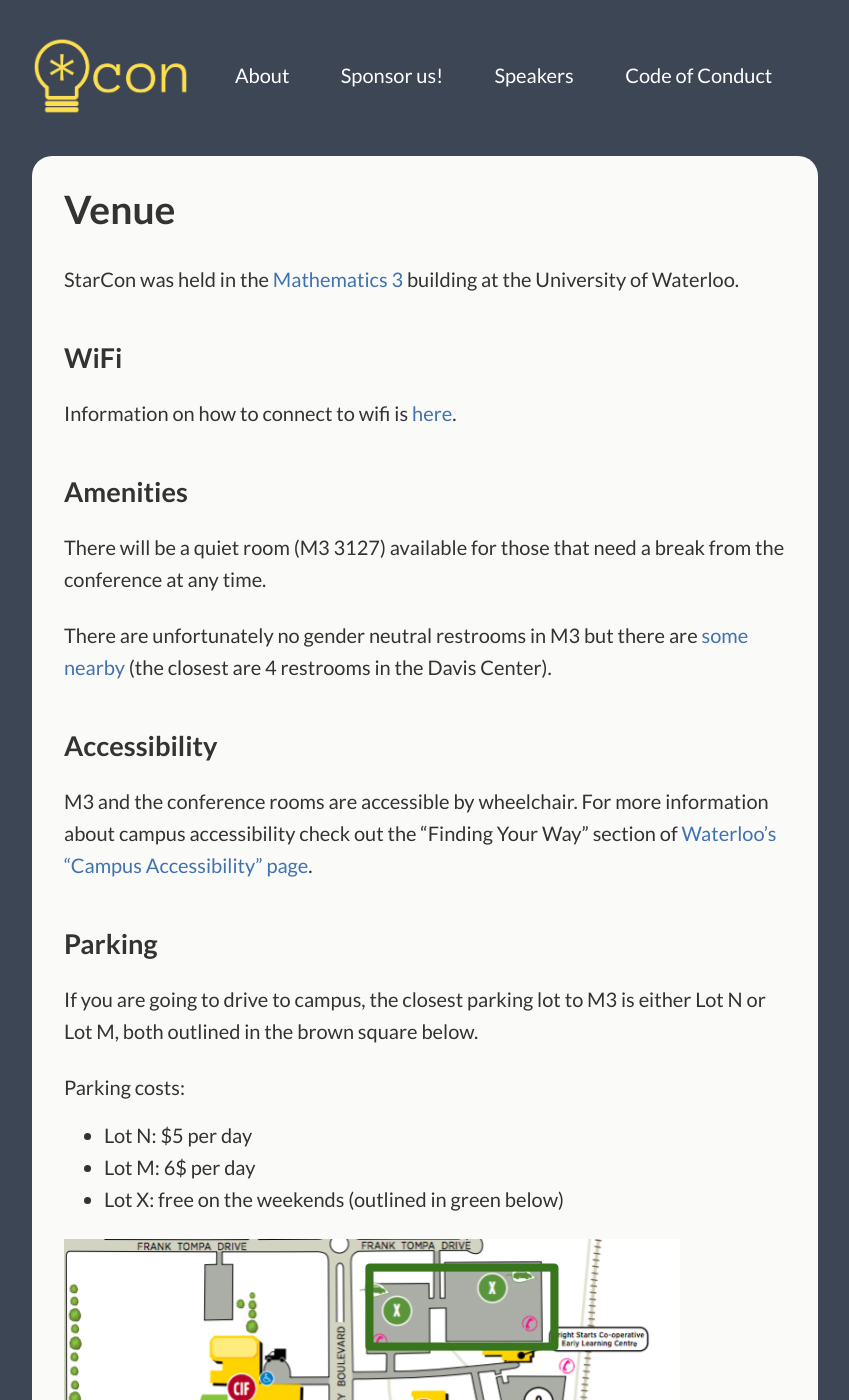
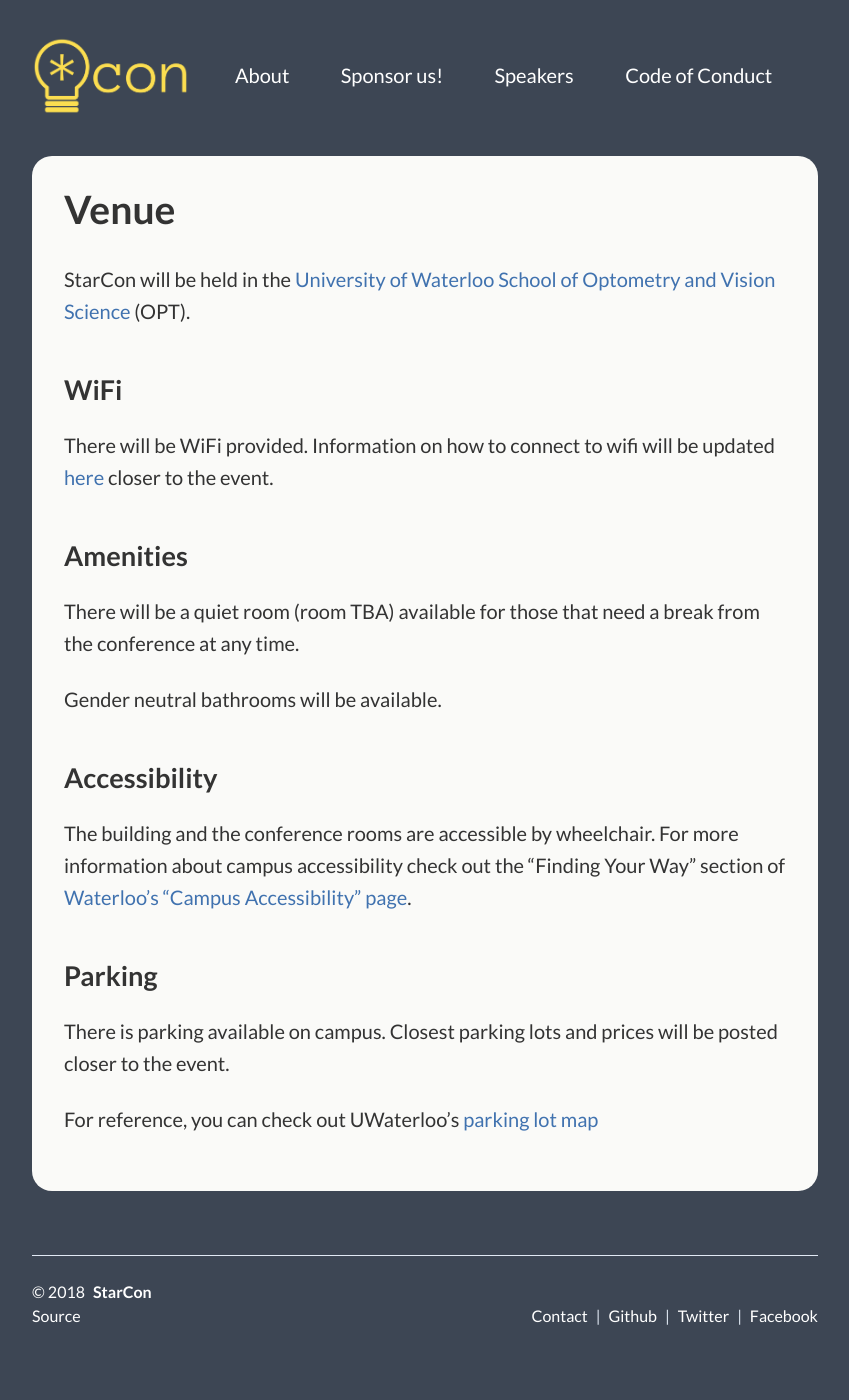
Before and after one commit to StarConKW/starconkw.github.io, a Jekyll site: the page built from _pages/venue.md, in a window 1280 px wide and 1400 px high. Shown: the whole window, without its empty margins (215-1064 px from the left). Built offline with Jekyll 4.4.1, drawn with Linux system fonts in a browser that asks for light colours.

Commit message:
add venue information up to date for new venue (#125)
* add venue information up to date for new venue

* Update _pages/venue.md

* Update _pages/venue.md

* Update _pages/venue.md

```diff
--- a/_pages/venue.md
+++ b/_pages/venue.md
@@ -5,32 +5,24 @@ subtitle: Venue
 permalink: /venue/
 ---
 
-StarCon was held in the [Mathematics 3](https://www.google.com/maps/place/Mathematics+3+(M3)/@43.473224,-80.5441028,15z/data=!4m5!3m4!1s0x0:0x2ee32a10cd3a1d73!8m2!3d43.473224!4d-80.5441028) building at the University of Waterloo.
+StarCon will be held in the [University of Waterloo School of Optometry and Vision Science](https://www.google.com/maps/place/School+of+Optometry+and+Vision+Science/@43.4755575,-80.5455983,15z/data=!4m2!3m1!1s0x0:0xb34254f15d15b6b1?sa=X&ved=2ahUKEwjKusuX14zeAhVKFzQIHcRBBWQQ_BIwEXoECAcQCw) (OPT).
 
 ## WiFi
 
-Information on how to connect to wifi is [here](/wifi).
+There will be WiFi provided. Information on how to connect to wifi will be updated [here](/wifi) closer to the event.
 
 ## Amenities
 
-There will be a quiet room (M3 3127) available for those that need a break from the conference at any time.
+There will be a quiet room (room TBA) available for those that need a break from the conference at any time.
 
-There are unfortunately no gender neutral restrooms in M3 but there are [some nearby](https://uwaterloo.ca/equity/equity-initiatives/inclusive-washrooms/inclusive-washroom-list) (the closest are 4 restrooms in the Davis Center).
+Gender neutral bathrooms will be available.
 
 ## Accessibility
 
-M3 and the conference rooms are accessible by wheelchair. For more information about campus accessibility check out the "Finding Your Way" section of [Waterloo's "Campus Accessibility" page](https://uwaterloo.ca/human-resources/accessibility/campus-accessibility).
+The building and the conference rooms are accessible by wheelchair. For more information about campus accessibility check out the "Finding Your Way" section of [Waterloo's "Campus Accessibility" page](https://uwaterloo.ca/human-resources/accessibility/campus-accessibility).
 
 ## Parking
 
-If you are going to drive to campus, the closest parking lot to M3 is either Lot N or Lot M, both outlined in the brown square below.
-
-Parking costs:
-
-- Lot N: $5 per day
-- Lot M: 6$ per day
-- Lot X: free on the weekends (outlined in green below)
-
-![](/assets/img/parking_lot.png)
+There is parking available on campus. Closest parking lots and prices will be posted closer to the event.
 
 For reference, you can check out UWaterloo's [parking lot map](https://uwaterloo.ca/map/pdf/map_colour.pdf)
```
Also changed, not shown: index.md (+3 -1 lines).
